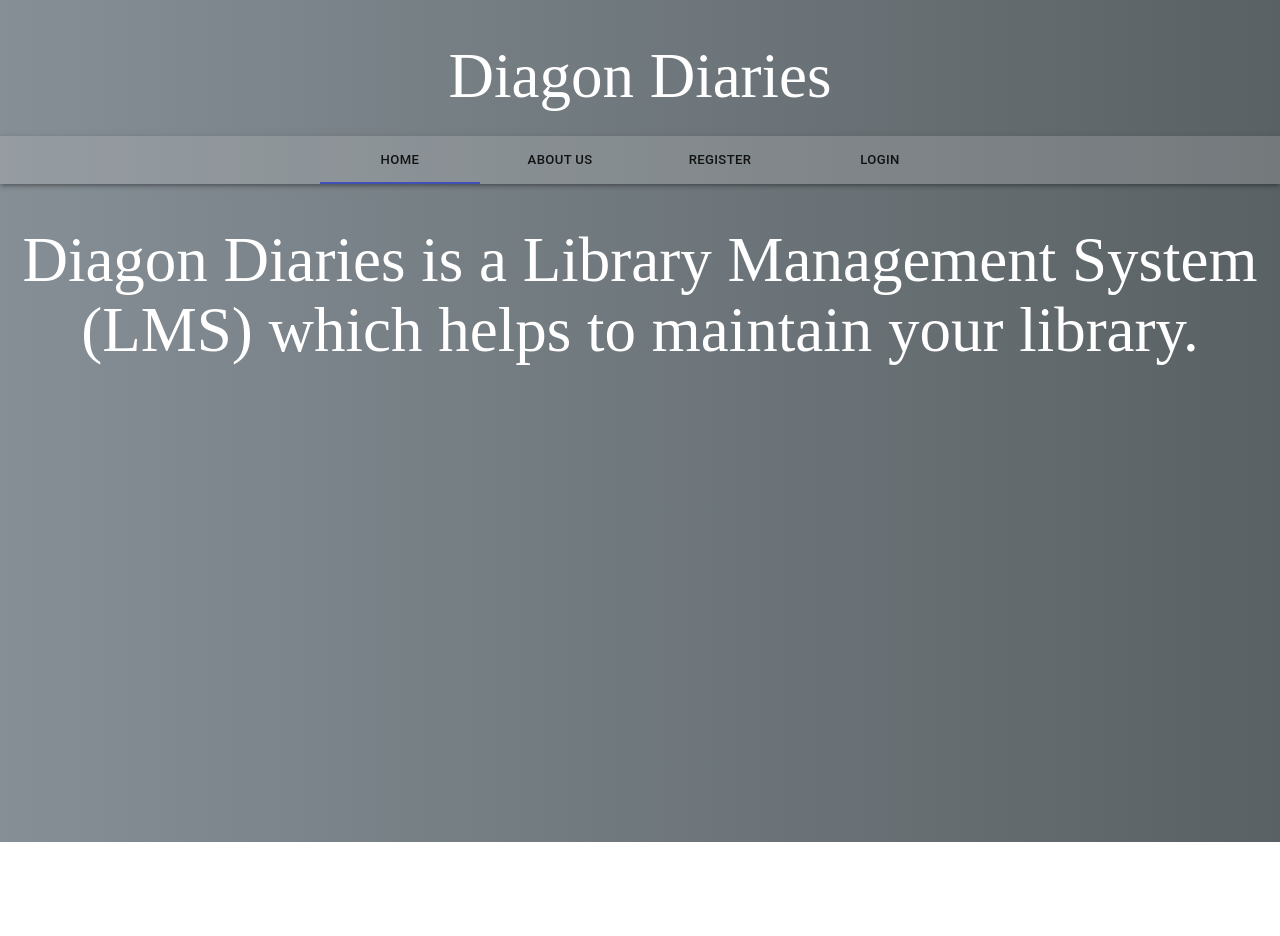
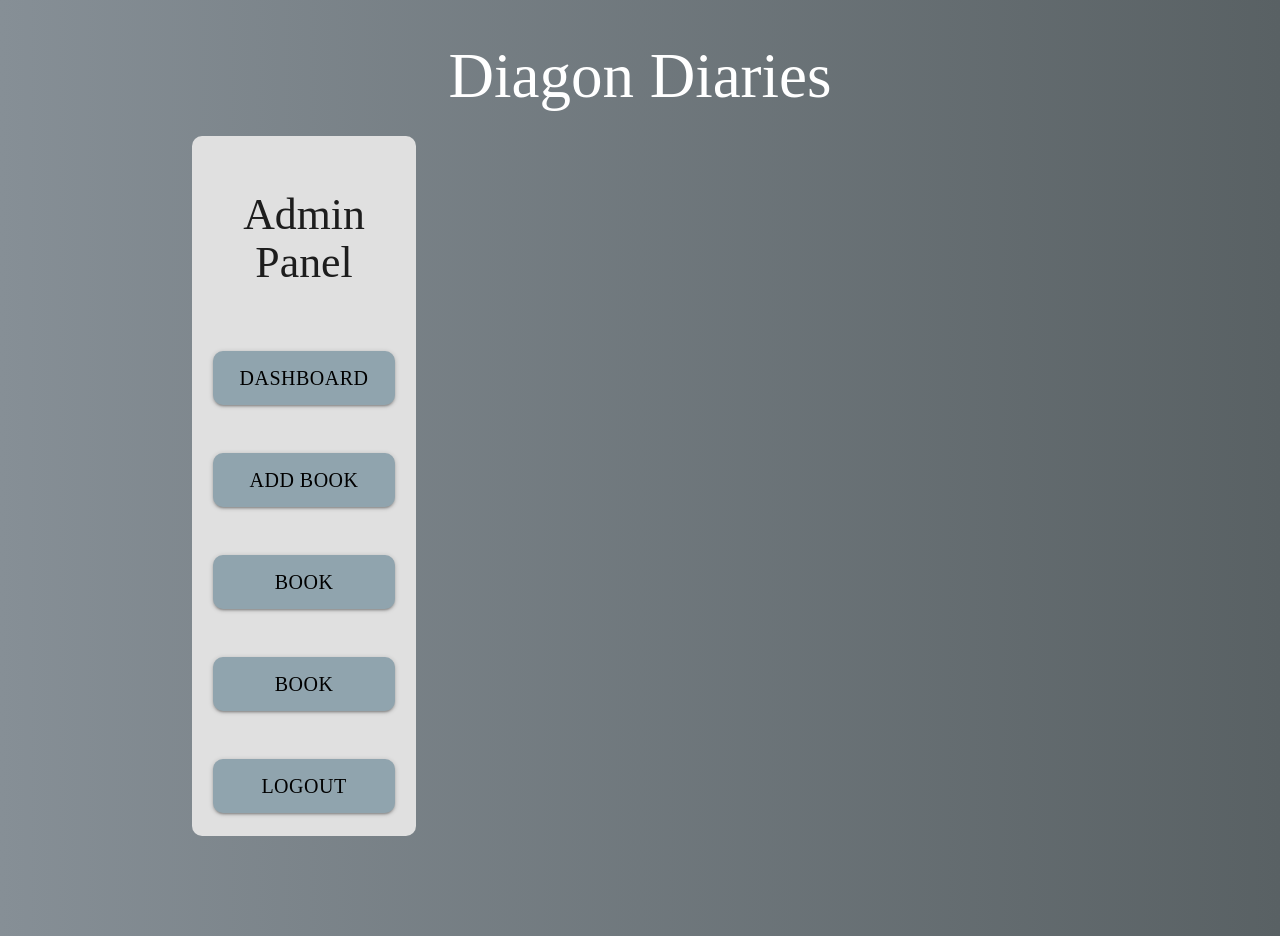
Before and after one commit to TanvirRobbany/Diagon-Diaries, a React (Create React App) app: page / in a window 1280 px wide. Before the commit the page ends 842 px from the top, so only its background shows below. Built offline with nearby package versions, Linux system fonts and the light colour scheme.

Commit message:
Tried Auth

```diff
--- a/src/App.js
+++ b/src/App.js
@@ -13,29 +13,32 @@ import AdminPanel from "./components/container/Admin/AdminPanel";
 import UserPanel from "./components/container/User/UserPanel";
 
 function App() {
-  const user = window.localStorage.getItem('isAdmin');
+  // const user = window.localStorage.getItem('isAdmin');
 
-  const [isLoggedIn] = useState(user);
-  const [isLoggedInAdmin] = useState(user);
+  const [isLoggedIn] = useState(false);
+  const [isLoggedInAdmin] = useState(true);
 
   return (
     <Router>
       <Switch>
+        <div className="App">
+      <Home />
+
         {isLoggedInAdmin ? (
           <div className='App'>
-            <Home />
+            {/* <Home /> */}
             {/* <Route exact path="/admin/panel" component={AdminPanel}/> */}
             <AdminPanel />
           </div>
         ) : isLoggedIn ? (
           <div className='App'>
-            <Home />
+            {/* <Home /> */}
             {/* <Route exact path="/user/panel" component={UserPanel}  /> */}
             <UserPanel />
           </div>
         ) : (
               <div className='App'>
-                <Home />
+                {/* <Home /> */}
                 <Navbar />
                 <div classname='home'>
                   <Route exact path='/' component={HomeText} />
@@ -46,6 +49,7 @@ function App() {
                 </div>
               </div>
             )}
+        </div>
       </Switch>
     </Router>
   );
--- a/src/components/container/Login/Login.js
+++ b/src/components/container/Login/Login.js
@@ -2,9 +2,9 @@ import React from "react";
 // import { Link } from 'react-router-dom';
 import axios from 'axios';
 import {BASE_URL} from "../../../config/config";
-// import { withRouter } from 'react-router-dom';
+import { withRouter } from 'react-router-dom';
 
-const Login = () => {
+const Login = ({history}) => {
 
   const handleLogin = async (e) => {
     e.preventDefault();
@@ -20,8 +20,8 @@ const Login = () => {
     window.localStorage.setItem('isAdmin',isAdmin);
     window.localStorage.setItem('token',res.data.token);
 
-    // if( isAdmin ){history.push("/admin/panel")}
-    // else if (!isAdmin) {history.push("/user/panel")}
+    if( isAdmin ){history.push("/admin/panel")}
+    else if (!isAdmin) {history.push("/user/panel")}
   }
 
   return (
```
